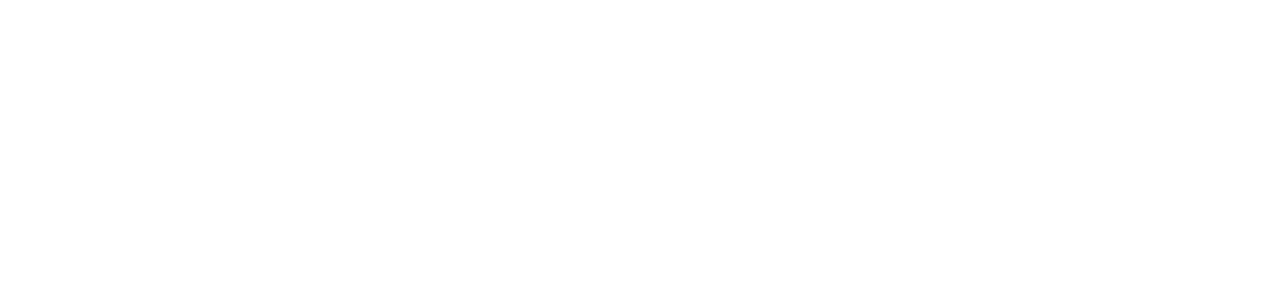
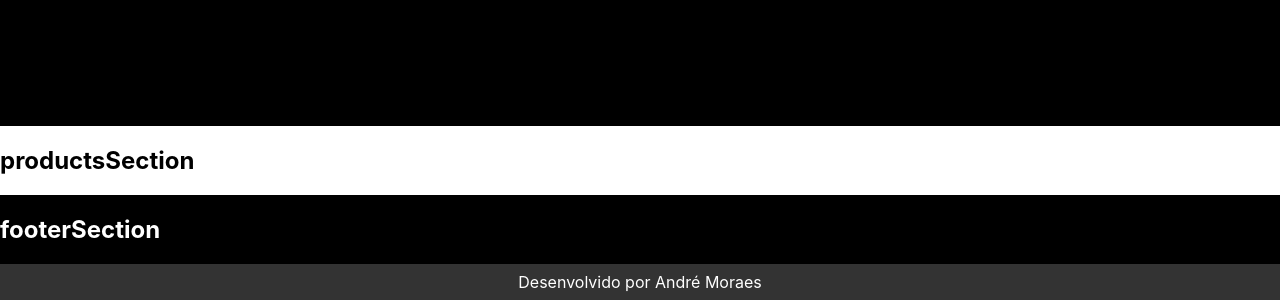
Before and after one commit to andreLTMoraes/garagem1973, a React (Create React App) app: page / in a window 1280 px wide. Shown: the part 674-974 px from the top of the page. Before the commit the page ends 800 px from the top, so only its background shows below. Built offline with nearby package versions, Linux system fonts and the light colour scheme.

Commit message:
estrutura básica

```diff
--- a/package.json
+++ b/package.json
@@ -9,6 +9,7 @@
     "react": "^17.0.2",
     "react-dom": "^17.0.2",
     "react-scripts": "4.0.3",
+    "styled-components": "^5.3.0",
     "web-vitals": "^1.0.1"
   },
   "scripts": {
--- a/src/App.js
+++ b/src/App.js
@@ -1,8 +1,22 @@
 import React from 'react';
+import * as S from './styled';
 
 function App() {
   return (
-    <h1>Garagem 1973</h1>
+    <S.content>
+      <S.landingSection>
+        <h1 style={{color: '#fff'}}>landingSection</h1>
+      </S.landingSection>
+      <S.productsSection>
+        <h1>productsSection</h1>
+      </S.productsSection>
+      <S.footerSection>
+        <h1 style={{color: '#fff'}}>footerSection</h1>
+      </S.footerSection>
+      <S.creditSection>
+        <span>Desenvolvido por <S.link href='https://github.com/andreLTMoraes/' target='_blank' rel='noreferrer'>André Moraes</S.link></span>
+      </S.creditSection>
+    </S.content>
   );
 }
 
--- a/src/index.css
+++ b/src/index.css
@@ -1,3 +1,7 @@
+html {
+  width: 100vw;
+  height: 100vh;
+}
 body {
   margin: 0;
   font-family: -apple-system, BlinkMacSystemFont, 'Segoe UI', 'Roboto', 'Oxygen',
@@ -5,6 +9,8 @@
     sans-serif;
   -webkit-font-smoothing: antialiased;
   -moz-osx-font-smoothing: grayscale;
+  width: 100vw;
+  height: 100vh;
 }
 
 code {
--- /dev/null
+++ b/src/styled.js
@@ -0,0 +1,38 @@
+import styled from 'styled-components'
+
+export const content = styled.div`
+    display: flex;
+    flex-direction: column;
+    width: 100vw;
+`;
+
+export const landingSection = styled.section`
+    display: flex;
+    width: 100vw;
+    height: 100vh;
+    background-color: #000;
+`;
+
+export const productsSection = styled.section`
+    width: 100vw;
+`;
+
+export const footerSection = styled.section`
+    width: 100vw;
+    background-color: #000;
+`;
+
+export const creditSection = styled.section`
+    width: 100vw;
+    display: flex;
+    padding: .5rem 0;
+    justify-content: center;
+    background-color: #333;
+    color: #fff;
+`;
+
+export const link = styled.a`
+    color: #fff;
+    text-decoration: none;
+
+`;
```
Also changed, not shown: 2 other files (tests, documents, lock files or other folders).
